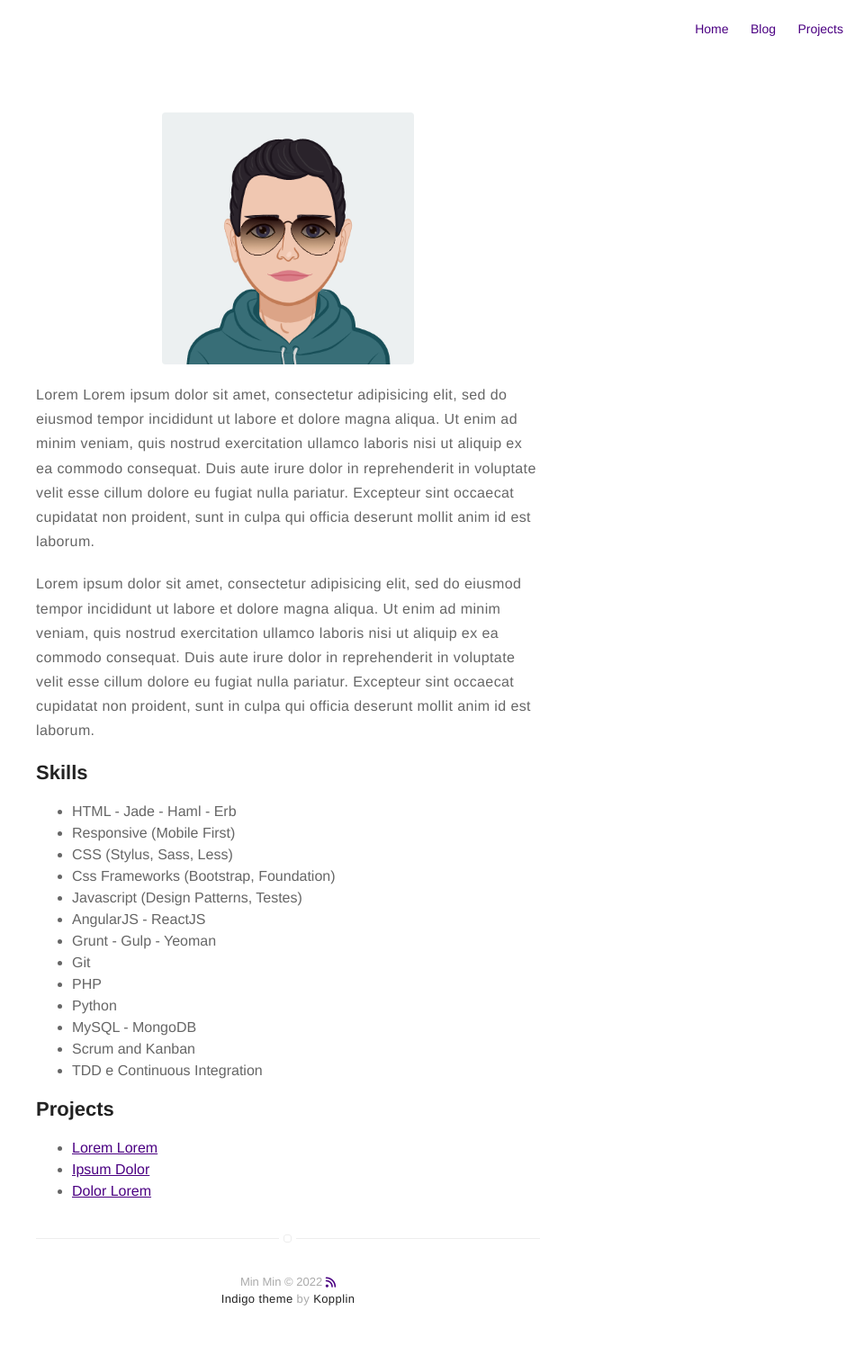
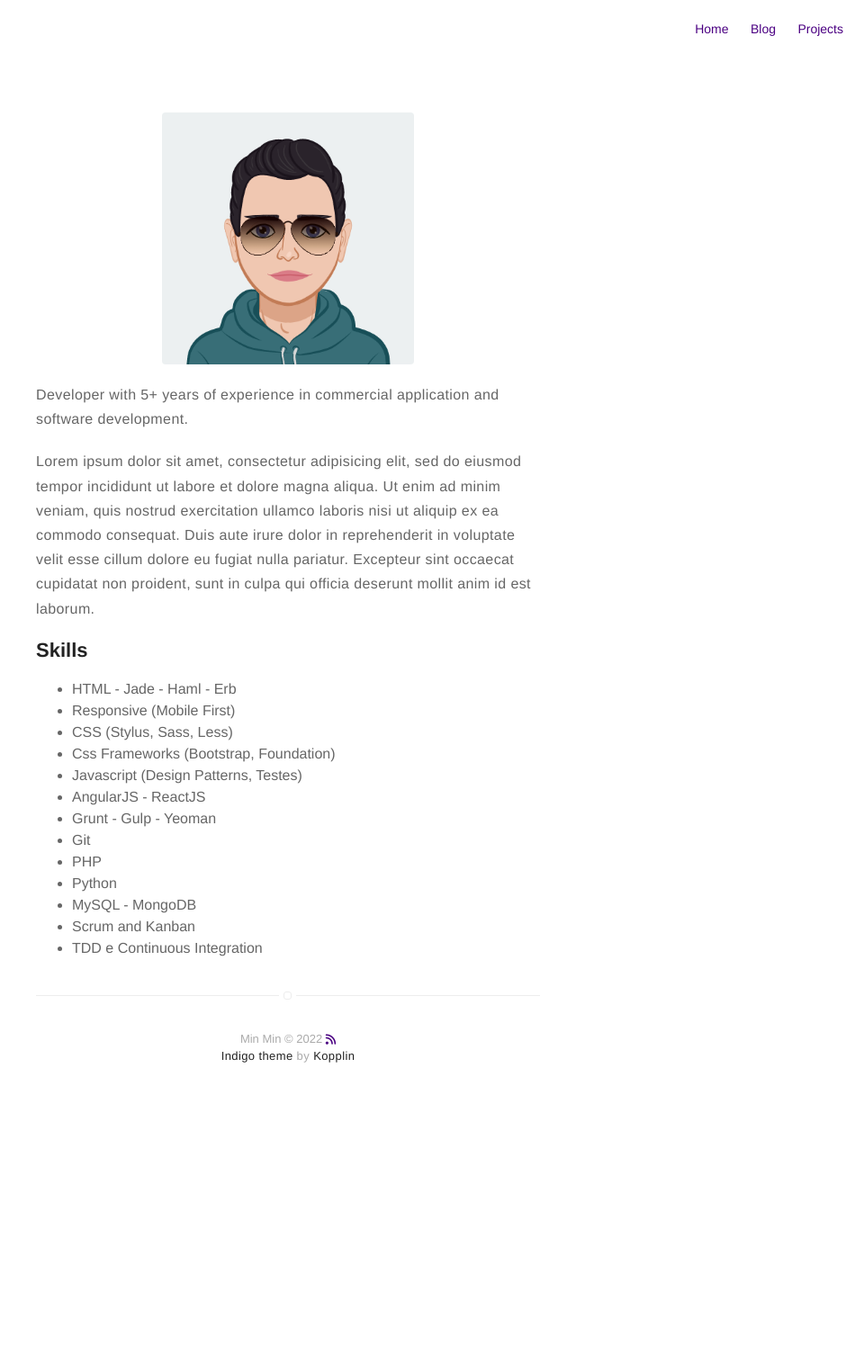
Before and after one commit to mjn2max/mjn2max.github.io, a Jekyll site: the page built from about.md, in a window 1280 px wide. Shown: the whole page at 90% size, without its empty margins (320-1280 px from the left). Built offline with Jekyll 4.4.1, drawn with Linux system fonts in a browser that asks for light colours; nearby versions of some CDN libraries; after the commit the page ends 1245 px from its top, so only the background shows below that.

Commit message:
Update about

```diff
--- a/about.md
+++ b/about.md
@@ -2,14 +2,10 @@
 title: About
 layout: page
 ---
+
 ![Profile Image]({% if site.external-image %}{{ site.picture }}{% else %}{{ site.url }}/{{ site.picture }}{% endif %})
 
-<p>Lorem Lorem ipsum dolor sit amet, consectetur adipisicing elit, sed do eiusmod
-tempor incididunt ut labore et dolore magna aliqua. Ut enim ad minim veniam,
-quis nostrud exercitation ullamco laboris nisi ut aliquip ex ea commodo
-consequat. Duis aute irure dolor in reprehenderit in voluptate velit esse
-cillum dolore eu fugiat nulla pariatur. Excepteur sint occaecat cupidatat non
-proident, sunt in culpa qui officia deserunt mollit anim id est laborum.</p>
+<p>Developer with 5+ years of experience in commercial application and software development.</p>
 
 <p>Lorem ipsum dolor sit amet, consectetur adipisicing elit, sed do eiusmod
 tempor incididunt ut labore et dolore magna aliqua. Ut enim ad minim veniam,
@@ -35,11 +31,3 @@ proident, sunt in culpa qui officia deserunt mollit anim id est laborum.</p>
 	<li>Scrum and Kanban</li>
 	<li>TDD e Continuous Integration</li>
 </ul>
-
-<h2>Projects</h2>
-
-<ul>
-	<li><a href="https://github.com/">Lorem Lorem</a></li>
-	<li><a href="https://github.com/">Ipsum Dolor</a></li>
-	<li><a href="https://github.com/">Dolor Lorem</a></li>
-</ul>
```
Also changed, not shown: 2 other files.
